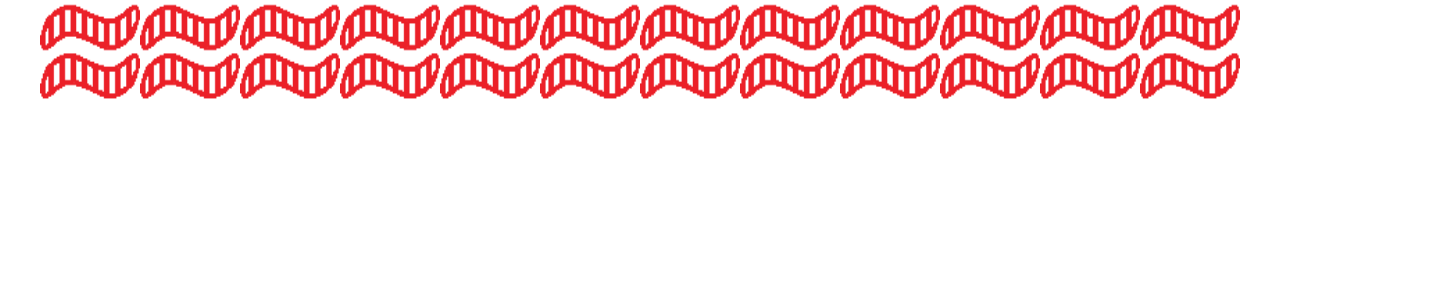
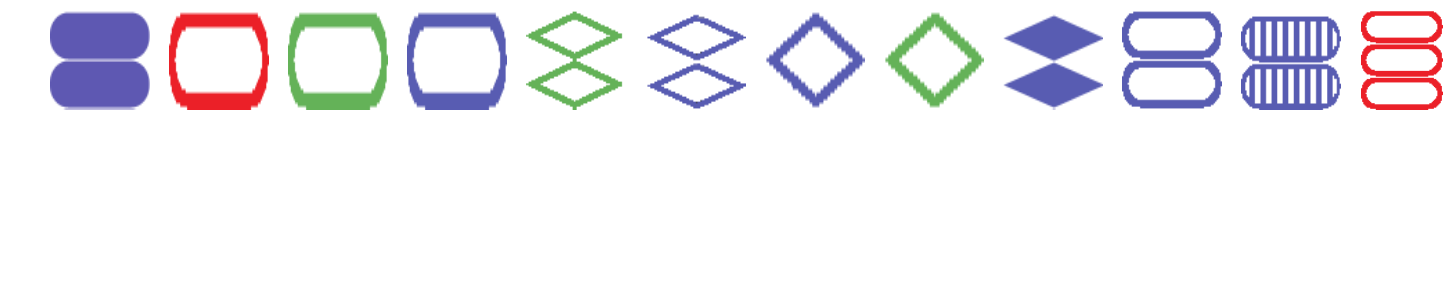
Before and after one commit to hilma-tech/set4life-react, a React (Create React App) app: page / in a window 1280 px wide. Shown: the top 300 px of the page, 1448 px wide, since content can reach past the window. Built offline with nearby package versions, Linux system fonts and the light colour scheme.

Commit message:
working on borders color and isSet function

```diff
--- a/src/App.css
+++ b/src/App.css
@@ -1,5 +1,6 @@
 .App {
   text-align: center;
+  display:flex;
 }
 
 .App-logo {
--- a/src/Board.css
+++ b/src/Board.css
@@ -0,0 +1,29 @@
+.board{
+    display:flex;
+    margin:auto;
+
+}
+
+.selectedCard{
+    border: solid gray;
+    margin:0.4%;
+    padding:0.4%;
+}
+
+.unselectedCard{
+    margin:0.4%;
+    padding:0.4%;
+
+}
+
+.set{
+    border: solid green;
+    margin:0.4%;
+    padding:0.4%;
+}
+
+.unset{
+    border: solid red;
+    margin:0.4%;
+    padding:0.4%;
+}
--- a/src/Board.js
+++ b/src/Board.js
@@ -7,16 +7,65 @@ export default class Board extends Component{
     constructor(props){
         super(props)
         this.state={
-            currentCards:["1101","1020","1010","1010","0011","0001","0000","0010","0101","1001","1201","1021"]
+            currentCards:["1101","1020","1010","1000","0011","0001","0000","0010","0101","1001","1201","1022"],
+            selectedCards:[],
+            isSet:null
+
+        }
+        this.selectCardFunction=this.selectCardFunction.bind(this);
+        this.isSetBoolFunction=this.isSetBoolFunction.bind(this);
+
+    }
+    //do i have to give a key to
+
+    selectCardFunction(id){ //one click
+        console.log("e.target.id: ",id)
+        this.state.selectedCards.push(id);
+        console.log("selected cards ",this.state.selectedCards);
+        console.log(this.state.selectedCards.length);
+
+        if(this.state.selectedCards.length===3){
+            console.log(this.state.selectedCards);
+            this.isSetBoolFunction();
+            this.setState({selectedCards:[]});
+
         }
     }
 
-    //do i have to give a key to
+    isSetBoolFunction()
+    {
+        let selectedCards=this.state.selectedCards;
+
+        let colorSim = selectedCards[0].charAt(0)==selectedCards[1].charAt(0) && selectedCards[0].charAt(0)==selectedCards[2].charAt(0);
+        let colorDiff = selectedCards[0].charAt(0)!=selectedCards[1].charAt(0) && selectedCards[0].charAt(0)!=selectedCards[2].charAt(0) && selectedCards[1].charAt(0)!=selectedCards[2].charAt(0);
+
+        let shapeSim = selectedCards[0].charAt(1)==selectedCards[1].charAt(1) && selectedCards[0].charAt(1)==selectedCards[2].charAt(1);
+        let shapeDiff = selectedCards[0].charAt(1)!=selectedCards[1].charAt(1) && selectedCards[0].charAt(1)!=selectedCards[2].charAt(1) && selectedCards[1].charAt(1)!=selectedCards[2].charAt(1);
+
+        let shadingSim = selectedCards[0].charAt(2)==selectedCards[1].charAt(2) && selectedCards[0].charAt(2)==selectedCards[2].charAt(2);
+        let shadingDiff = selectedCards[0].charAt(2)!=selectedCards[1].charAt(2) && selectedCards[0].charAt(2)!=selectedCards[2].charAt(2) && selectedCards[1].charAt(2)!=selectedCards[2].charAt(2);
+
+        let numberSim = selectedCards[0].charAt(3)==selectedCards[1].charAt(3) && selectedCards[0].charAt(3)==selectedCards[2].charAt(3);
+        let numberDiff = selectedCards[0].charAt(3)!=selectedCards[1].charAt(3) && selectedCards[0].charAt(3)!=selectedCards[2].charAt(3) && selectedCards[1].charAt(3)!=selectedCards[2].charAt(3);
+
+        return (colorSim||colorDiff) && (shapeSim || shapeDiff) && (shadingSim||shadingDiff) && (numberSim||numberDiff);
+    }
+
 
     render(){
         return (
-            <div>
-                {this.state.currentCards.map(cardSrc=><Card cardSrc={cardSrc} />)}
+            <div className="board" >
+
+                {this.state.currentCards.map((cardCode, i)=>
+
+                <Card
+                key={i}
+                onClick={this.selectCardFunction}
+                id={cardCode}
+                selectedCards={this.state.selectedCards}
+                isSet={this.state.isSet}
+                 />)}
+
             </div>
         );
     }
--- a/src/Card.js
+++ b/src/Card.js
@@ -1,4 +1,5 @@
 import React, { Component } from 'react';
+import './Board.css';
 
 
 function importAll(r) {
@@ -15,10 +16,11 @@ export default class Card extends Component {
     constructor(props) {
         super(props)
         this.state = {
-            index_card: 0
+            isSelected:false
         }
 
         this.WhichCard = this.WhichCard.bind(this);
+        this.selectedCardsCSSchange=this.selectedCardsCSSchange.bind(this);
     }
 
 
@@ -72,18 +74,42 @@ export default class Card extends Component {
 
         num = str[3];
         if (str[3]==="0"){
-            num="";
+            num=null;
         }
 
-        if(num)
+        if(num){
+            //console.log(`${shape}_${shade}_${color}_${num}.png`)
             return `${shape}_${shade}_${color}_${num}.png`;
+        }
+        //console.log(`${shape}_${shade}_${color}.png`)
         return `${shape}_${shade}_${color}.png`;
+    }
+
+    selectedCardsCSSchange(e){
+       this.setState({isSelected:!this.state.isSelected});
+       this.props.onClick(this.props.id);
+
+       if(this.props.selectedCards.length===3){
+           if(this.props.isSet){
+                e.target.className="set"
+           }
+           else{
+                e.target.className="unset"
+
+           }
+       }
+
     }
 
 
     render() {
         return (
-            <img width="100px" height="100px" src={cardImages[this.WhichCard("2221")]} alt="card" />
+            <img onClick={this.selectedCardsCSSchange}
+            className={this.state.isSelected?"selectedCard":"unselectedCard"
+         }
+            width="100px"
+            height="100px"
+            src={cardImages[this.WhichCard(this.props.id)]} alt="card" />
         );
 
     }
```
